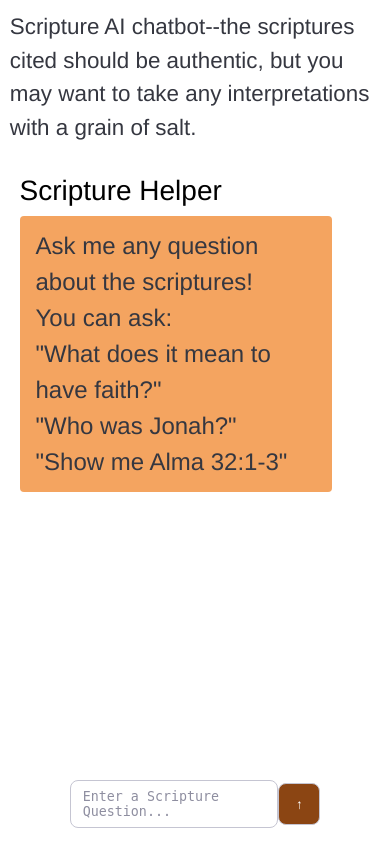
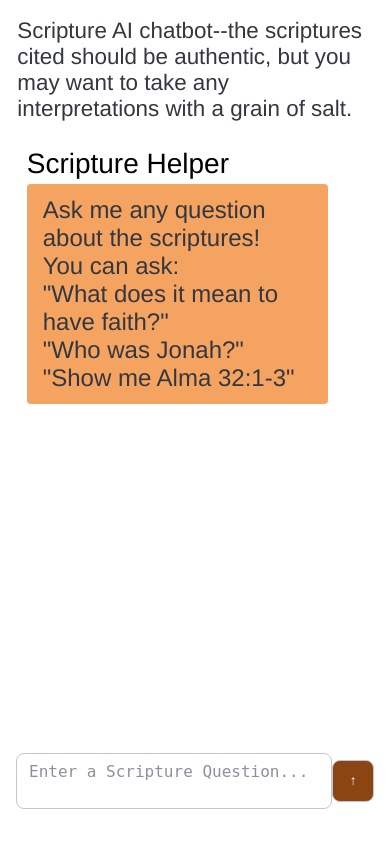
Before and after one commit to clementzach/scripture_rag, a Flask app: page / in a window 390 px wide. Run offline with Flask 3, Linux system fonts and the light colour scheme; parts of the project's set-up code (start-up, migrations or seed data) failed here and were passed over; some web fonts are replaced.

Commit message:
Fix the zooming problem on mobile screens

```diff
--- a/static/main.css
+++ b/static/main.css
@@ -1,5 +1,4 @@
-<meta name="viewport" content="width=device-width, maximum-scale=1.0, initial-scale=1.0">
-
+<meta name="viewport" content="width=device-width, initial-scale=1.0">
 
 @font-face {
   font-family: "ColfaxAI";
@@ -19,13 +18,9 @@
   font-style: normal;
 }
 
-body,
-input {
-  line-height: 1.5;
+body, input {
   color: #353740;
   font-family: "ColfaxAI", Helvetica, sans-serif;
-  margin: 0;
-  padding: 0;
 }
 
 body {
@@ -33,23 +28,21 @@ body {
   flex-direction: column;
   align-items: center;
   overflow-x: hidden;
-
 }
 
 .chat-container {
   max-width: 90%;
   margin: 0 auto;
-  padding-top: 1rem;
+  padding: 1rem 0;
   display: flex;
   flex-direction: column;
   align-items: center;
+  overflow-y: auto;
   padding-bottom: 160px;
   margin-bottom: 20px;
-  overflow-y: auto; /* Ensure vertical scrolling */
 }
 
-.user-message,
-.assistant-message {
+.user-message, .assistant-message {
   padding: 0.75rem 1rem;
   border-radius: 4px;
   margin-bottom: 0.5rem;
@@ -68,6 +61,13 @@ body {
   background-color: #f4a460;
 }
 
+.message-input-container, form {
+  display: flex;
+  justify-content: center;
+  align-items: center;
+  width: 100%;
+}
+
 .message-input-container {
   position: fixed;
   bottom: 0;
@@ -75,51 +75,32 @@ body {
   right: 0;
   padding: 1rem;
   background: #fff;
-  display: flex;
-  justify-content: center;
   box-sizing: border-box;
-  align-items: start;
-  font-size: 16px;
-}
-
-.message-input-container form {
-  display: flex; /* Use flexbox to layout children */
-  align-items: center; /* Align items vertically */
-  width: 100%; /* Take full width to accommodate children */
-}
-
-form {
-  max-width: 70%;
-  margin: 0 auto;
-  display: flex;
-  justify-content: space-between;
-  align-items: center;
+  min-height: 15%;
 }
 
 textarea {
   border: 1px solid #c5c5d2;
   border-radius: 8px;
-  padding: 0.5rem 0.75rem;
+  padding: 8px 12px;
   resize: none;
   overflow: auto;
   margin: 0;
   flex-grow: 3;
-  height min(48px, 5vh);
-  font-size 16px;
-  padding: 8px 12px;
+  min-height: 15%;
+  font-size: 16px;
 }
 
-input[type="submit"],
-input[type="button"] {
+input[type="submit"], input[type="button"] {
   color: #808080;
   background-color: #cd5c5c;
   border: none;
   border-radius: 4px;
   text-align: center;
   cursor: pointer;
-  flex-grow: 1;
   margin: 0;
   padding: 8px 12px;
+  flex-grow: 1;
 }
 
 input[type="submit"] {
@@ -143,7 +124,7 @@ input[type="submit"] {
 
 .typing-indicator {
   margin-left: 0.25rem;
-  font-size: 16px; /* Adjust size as needed */
+  font-size: 16px;
 }
 
 .typing-indicator::after {
@@ -152,8 +133,7 @@ input[type="submit"] {
 }
 
 @keyframes typing {
-  0%,
-  100% {
+  0%, 100% {
     content: "•";
   }
   33% {
@@ -166,10 +146,9 @@ input[type="submit"] {
 
 .button-group {
   display: flex;
-  align-items: center; /* Add this to vertically center the elements */
-  justify-content: space-between; /* Adjust as needed */
+  align-items: center;
+  justify-content: space-between;
 }
-
 
 #ids-container {
   font-size: 0.75rem;
@@ -177,49 +156,42 @@ input[type="submit"] {
   text-align: center;
 }
 
-/* The Modal (background) */
 .modal {
-  display: none; /* Hidden by default */
-  position: fixed; /* Stay in place */
-  z-index: 1; /* Sit on top */
+  display: none;
+  position: fixed;
+  z-index: 1;
   left: 0;
   top: 0;
-  width: 100%; /* Full width */
-  height: 100%; /* Full height */
-  overflow: auto; /* Enable scroll if needed */
-  background-color: rgb(0, 0, 0); /* Fallback color */
-  background-color: rgba(0, 0, 0, 0.4); /* Black w/ opacity */
+  width: 100%;
+  height: 100%;
+  overflow: auto;
+  background-color: rgba(0, 0, 0, 0.4);
 }
 
-/* Modal Content */
 .modal-content {
   background-color: #fefefe;
-  margin: 15% auto; /* 15% from the top and centered */
+  margin: 15% auto;
   padding: 1.25rem;
   border: 1px solid #888;
-  width: 90%; /* Could be more or less, depending on screen size */
+  width: 90%;
 }
 
-
-.close:hover,
-.close:focus {
+.close:hover, .close:focus {
   color: black;
   text-decoration: none;
   cursor: pointer;
 }
 
-
 .header {
-  flex-wrap: wrap; /* allow wrapping on small screens*/
-  display: flex; /* Use flexbox layout */
+  flex-wrap: wrap;
+  display: flex;
   font-size: 1.4rem;
-  align-items: center; /* Center items vertically */
-  justify-content: flex-start; /* Align items to the start of the container */
+  align-items: center;
+  justify-content: flex-start;
   background-color: white;
-  width: 95%; /* Ensure the header spans the full width */
-  padding: 0.625rem 0; /* Add some vertical padding */
+  width: 95%;
+  padding: 0.625rem 0;
 }
-
 
 .message-role {
   align-self: flex-start;
@@ -231,7 +203,7 @@ input[type="submit"] {
 .message-role.user {
   align-self: flex-end;
   text-align: right;
-  width: 100%
+  width: 100%;
 }
 
 #send-btn {
```
